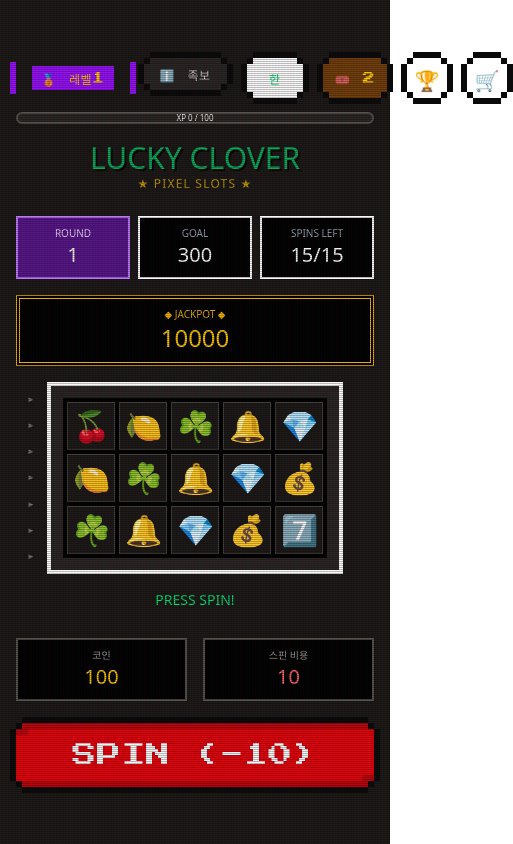
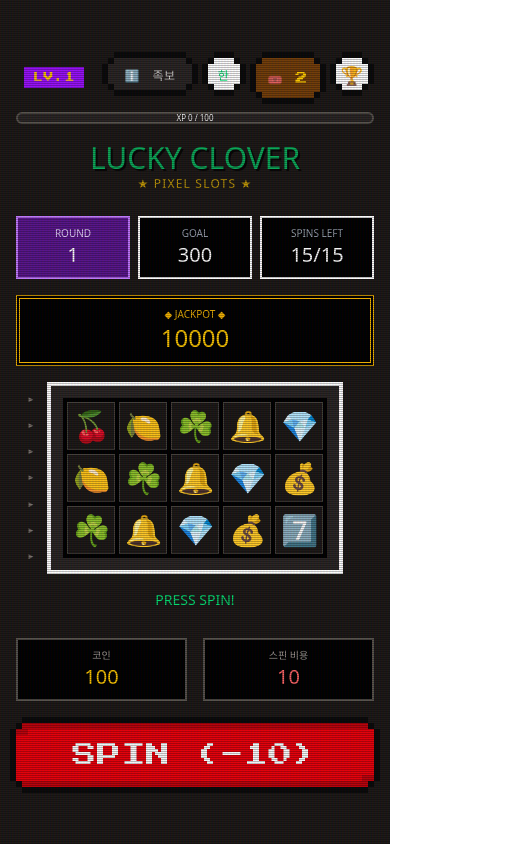
Before and after one commit to coincidence-one/clover-cadia, a Next.js app: page / in a window 390 px wide. Shown: the whole page, 513 px wide, since content can reach past the window. Built offline with nearby package versions, Linux system fonts and the light colour scheme.

Commit message:
fix: optimize mobile layout (<425px) and remove legacy coin shop

```diff
--- a/app/components/SlotMachine.tsx
+++ b/app/components/SlotMachine.tsx
@@ -52,22 +52,24 @@ export default function SlotMachine() {
       </div>
 
       {/* Top Bar - Row 1: Level & Buttons */}
-      <div className="w-full max-w-2xl flex justify-between items-center mb-2 gap-2">
-        {/* Level Badge */}
-        <Badge variant="default" className="bg-purple-600 text-yellow-400 text-xs px-4 py-2 shrink-0">
-          {currentLevel.rank} {t.level}{state.level}
+      <div className="w-full max-w-2xl flex justify-between items-center mb-2 gap-1 md:gap-2">
+        {/* Level Badge - Compact on Mobile */}
+        <Badge variant="default" className="bg-purple-600 text-yellow-400 text-[10px] md:text-xs px-2 md:px-4 py-1 md:py-2 shrink-0 truncate max-w-[100px] md:max-w-none">
+          <span className="md:hidden">LV.{state.level}</span>
+          <span className="hidden md:inline">{currentLevel.rank} {t.level}{state.level}</span>
         </Badge>
 
-        {/* Buttons */}
-        <div className="flex gap-2">
+        {/* Buttons Group */}
+        <div className="flex gap-1 md:gap-2 shrink-0">
           {/* Paytable Modal (Mobile/Tablet) */}
           <div className="xl:hidden">
             <PaytableModal />
           </div>
 
           {/* Language Toggle */}
-          <Button variant="outline" className="h-10 w-14 text-xs px-2" onClick={toggleLocale}>
-            {t.language}
+          <Button variant="outline" className="h-8 md:h-10 w-8 md:w-14 text-xs p-0 md:px-2" onClick={toggleLocale}>
+            <span className="md:hidden">{t.language === '한' ? '한' : 'EN'}</span>
+            <span className="hidden md:inline">{t.language}</span>
           </Button>
 
           {/* TicketShop ... */}
@@ -80,7 +82,7 @@ export default function SlotMachine() {
           {/* Achievements Dialog */}
           <Dialog>
             <DialogTrigger asChild>
-              <Button variant="outline" className="h-10 w-10 text-xl px-0">🏆</Button>
+              <Button variant="outline" className="h-8 md:h-10 w-8 md:w-10 text-lg md:text-xl px-0">🏆</Button>
             </DialogTrigger>
             <DialogContent className="max-w-md bg-stone-800 border-4 border-yellow-500 text-white h-[80vh] overflow-y-auto">
               <DialogHeader>
@@ -98,54 +100,6 @@ export default function SlotMachine() {
                         <div className="text-[10px] text-stone-400">{achText.desc}</div>
                       </div>
                       {unlocked && <div className="ml-auto text-green-400 text-xs">✓</div>}
-                    </div>
-                  );
-                })}
-              </div>
-            </DialogContent>
-          </Dialog>
-
-          {/* Item Shop Dialog */}
-          <Dialog>
-            <DialogTrigger asChild>
-              <Button variant="outline" className="h-10 w-10 text-xl px-0">🛒</Button>
-            </DialogTrigger>
-            <DialogContent className="max-w-md bg-stone-800 border-4 border-green-500 text-white">
-              <DialogHeader>
-                <DialogTitle className="text-green-400 text-center text-xl">{t.shopTitle}</DialogTitle>
-              </DialogHeader>
-              <div className="grid gap-4 py-4">
-                {ITEM_KEYS.map((key) => {
-                  const item = ITEMS[key];
-                  const itemText = getItemTranslation(key);
-                  return (
-                    <div key={key} className="flex items-center justify-between border-b border-stone-700 pb-2">
-                       <div className="flex items-center">
-                          <div className="text-2xl mr-2">{item.icon}</div>
-                          <div>
-                            <div className="text-xs text-white">{itemText.name}</div>
-                            <div className="text-[10px] text-green-400">{itemText.desc}</div>
-                          </div>
-                       </div>
-                       <div className="flex flex-col items-end gap-1">
-                          <div className="text-[10px] text-stone-400">Owned: {state.items[key]}</div>
-                          <Button
-                             size="sm"
-                             className="h-6 text-[10px]"
-                             onClick={() => actions.buyItem(key)}
-                             disabled={state.credits < item.price}
-                          >
-                            Buy {item.price}
-                          </Button>
-                          <Button
-                             size="sm"
-                             className="h-6 text-[10px] bg-blue-600 hover:bg-blue-500"
-                             onClick={() => actions.useItem(key)}
-                             disabled={state.items[key] <= 0 || isSpinning}
-                          >
-                            Use
-                          </Button>
-                       </div>
                     </div>
                   );
                 })}
```
